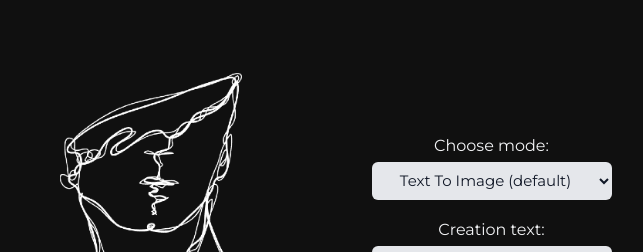
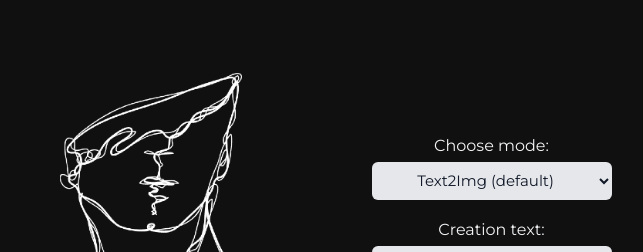
Before and after one commit to HSG424/txt-2-art, a Next.js app: page / in a window 1280 px wide. Shown: the top 252 px of the page, without its empty margins (320-963 px from the left). Built offline with nearby package versions, Linux system fonts and the light colour scheme.

Commit message:
generation modes populate <select from config.js

```diff
--- a/src/components/GenerateArtForm.js
+++ b/src/components/GenerateArtForm.js
@@ -1,10 +1,16 @@
 import { useState } from "react";
+import { generationModes } from "../config";
 
 function GenerateArtForm(props) {
   const [text, setText] = useState("");
+  const [mode, setMode] = useState("text2img");
 
   const textChangeHandler = (event) => {
     setText(event.target.value);
+  };
+
+  const modeChangeHandler = (event) => {
+    setMode(event.target.value);
   };
 
   async function submitHandler(event) {
@@ -14,6 +20,7 @@ function GenerateArtForm(props) {
       method: "POST",
       body: JSON.stringify({
         text,
+        mode,
       }),
       headers: {
         "Content-Type": "application/json",
@@ -34,21 +41,29 @@ function GenerateArtForm(props) {
   return (
     <form onSubmit={submitHandler} className="flex flex-col mt-[134px]">
       <div className={`${flexCenter} mb-1`}>
-        <label className={textColor} for="mode">
+        <label className={textColor} htmlFor="mode">
           Choose mode:
         </label>
       </div>
 
       <div className={`${flexCenter} mb-[18px]`}>
-        <select name="mode" id="mode" className={inputStyle}>
-          <option value="default">Text To Image (default)</option>
-          <option value="impressionism">Impressionism</option>
-          <option value="surreal">Surreal Graphics</option>
+        <select
+          name="mode"
+          id="mode"
+          value={mode}
+          className={inputStyle}
+          onChange={modeChangeHandler}
+        >
+          {generationModes.map((mode) => (
+            <option value={mode.mode} key={mode.mode}>
+              {mode.label}
+            </option>
+          ))}
         </select>
       </div>
 
       <div className={`${flexCenter} mb-1`}>
-        <label className={textColor} for="text">
+        <label className={textColor} htmlFor="text">
           Creation text:
         </label>
       </div>
--- a/src/config.js
+++ b/src/config.js
@@ -1,6 +1,31 @@
 export const numOfImgs = "1";
+
 export const imgWidth = "900";
 export const imgHeight = "506";
+
 export const filterErrMsg =
   "This app is filtering explicit content. The filtering system can often be too sensitive. Sorry, for the inconvenience. Please try again!";
 export const defaultErrMsg = "Error. Please try again.";
+
+export const generationModes = [
+  {
+    mode: "text2img",
+    label: "Text2Img (default)",
+  },
+  {
+    mode: "impressionism-painting-generator",
+    label: "Impressionism",
+  },
+  {
+    mode: "surreal-graphics-generator",
+    label: "Surreal",
+  },
+  {
+    mode: "3d-character-generator",
+    label: "3d-character",
+  },
+  {
+    mode: "fantasy-world-generator",
+    label: "Fantasy World",
+  },
+];
--- a/src/pages/api/generate.js
+++ b/src/pages/api/generate.js
@@ -8,7 +8,7 @@ import {
 } from "../../config";
 
 export default async function handler(req, res) {
-  const { text } = req.body;
+  const { text, mode } = req.body;
 
   const data = new FormData();
 
@@ -20,7 +20,7 @@ export default async function handler(req, res) {
   try {
     const result = await axios({
       method: "post",
-      url: `${process.env.REACT_APP_URL}text2img`,
+      url: `${process.env.REACT_APP_URL}${mode}`,
       data,
       headers: {
         "api-key": process.env.REACT_APP_API_KEY,
```
